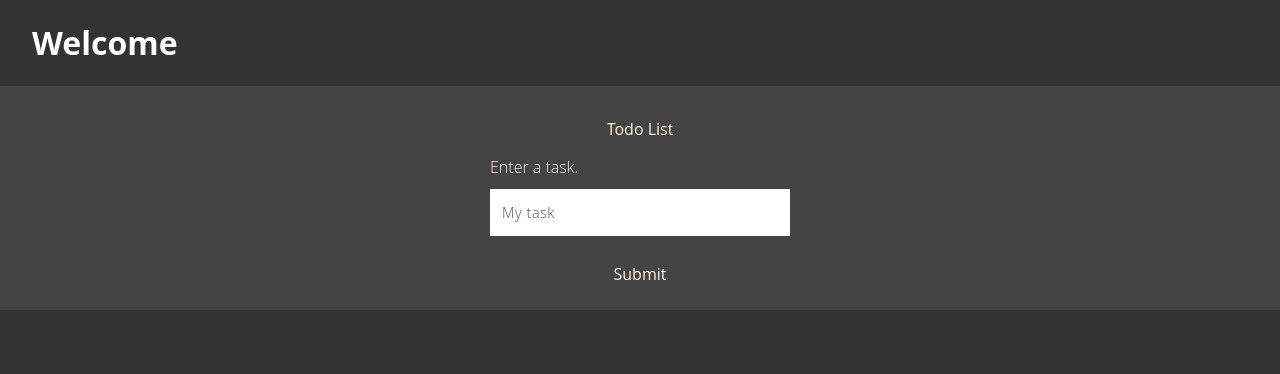
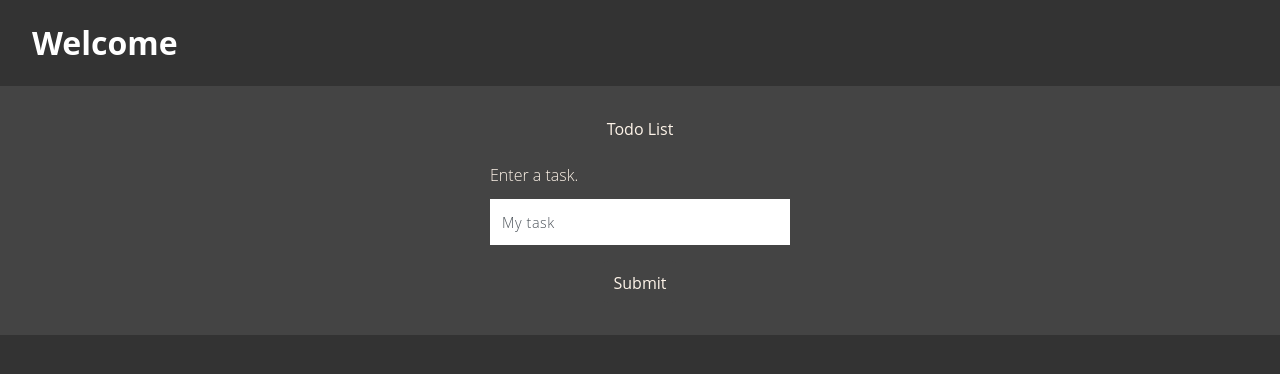
Before and after one commit to l-stanny/code-challenge, an Angular app: page /tasks in a window 1280 px wide. Shown: the top 374 px of the page. Built offline with nearby package versions, Linux system fonts and the light colour scheme.

Commit message:
feat: styles

```diff
--- a/src/app/tasks/tasks.component.scss
+++ b/src/app/tasks/tasks.component.scss
@@ -25,7 +25,7 @@ h1 {
 }
 label {
   display: block;
-  margin: 16px 0 10px 0;
+  margin: 1.5em 0 0.8em 0;
 }
 .main_container {
   background-color: #333;
@@ -39,10 +39,9 @@ fieldset {
 }
 .fielderror {
   margin: 0 auto;
-  margin-top: 1em;
+  margin-top: 0.5em;
   width: 300px;
   display: block;
-  line-height: 1.5;
 }
 input {
   display: block;
@@ -90,7 +89,6 @@ button {
   padding: 10px;
   padding-bottom: 8px;
   text-align: center;
-  vertical-align: middle;
   cursor: pointer;
   -webkit-user-select: none;
   -moz-user-select: none;
@@ -98,17 +96,21 @@ button {
   font-size: 1rem;
   line-height: 1.5;
   border-radius: 0.25rem;
-  transition: color 0.15s ease-in-out, background-color 0.15s ease-in-out,
-    border-color 0.15s ease-in-out, box-shadow 0.15s ease-in-out;
+  transition:
+    color 0.15s ease-in-out,
+    background-color 0.15s ease-in-out,
+    border-color 0.15s ease-in-out,
+    box-shadow 0.15s ease-in-out;
   box-sizing: border-box;
   margin: 0 auto;
   margin-top: 1em;
+  margin-bottom: 1em;
 }
 button.delete-button {
   display: inline-block;
   margin-top: 0;
-  padding-left: 16px;
-  padding-right: 16px;
+  padding-left: 1em;
+  padding-right: 1em;
   margin-left: 1em;
   margin-bottom: 0.1em;
 }
```
